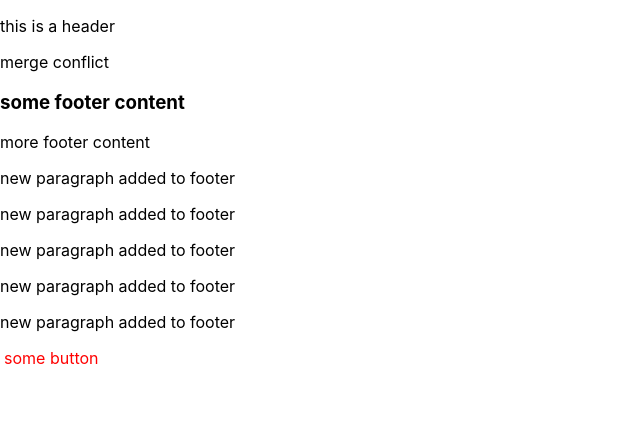
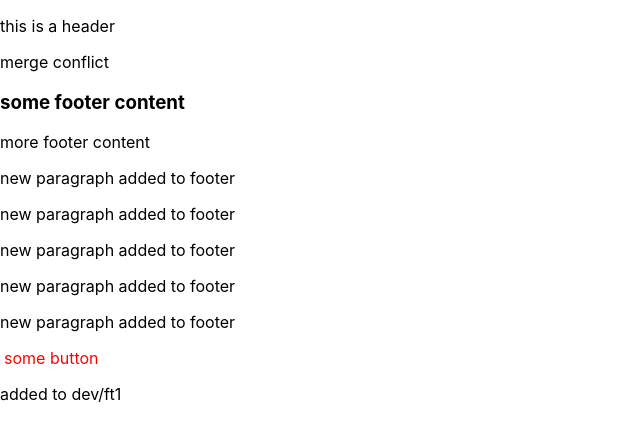
Before and after one commit to vsdhingra/learning-git, a React (Create React App) app in the folder sample/: page / in a window 1280 px wide. Shown: the top 440 px of the page, without its empty margins (0-640 px from the left). Built offline with nearby package versions, Linux system fonts and the light colour scheme.

Commit message:
added <div><p>

```diff
--- a/sample/src/App.js
+++ b/sample/src/App.js
@@ -9,6 +9,9 @@ function App() {
       <div>
         <>
           <Footer />
+          <div>
+            <p>added to dev/ft1</p>
+          </div>
         </>
       </div>
     </>
```
